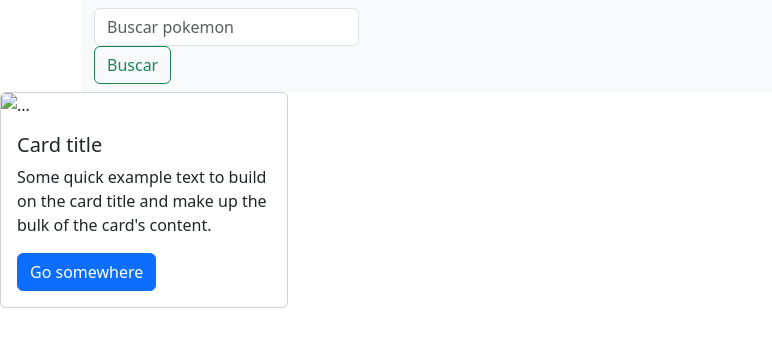
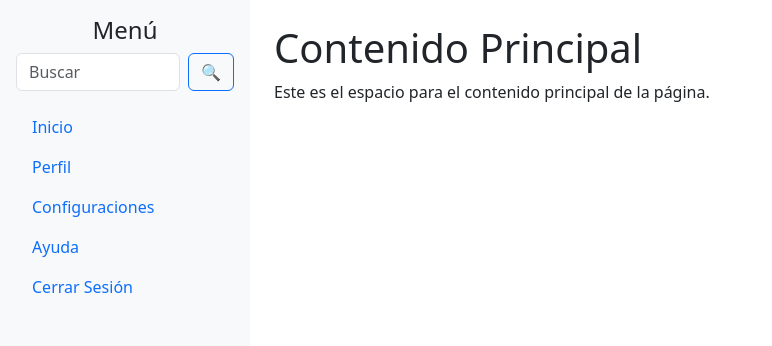
Before and after one commit to MauricioH123/Pok-API, a plain HTML site: page views/index.html in a window 1280 px wide. Shown: the whole page, without its empty margins (0-772 px from the left). Drawn offline with nearby package versions, Linux system fonts and the light colour scheme.

Commit message:
nuevo index con barra lateral

```diff
--- a/views/index.html
+++ b/views/index.html
@@ -1,50 +1,51 @@
 <!DOCTYPE html>
 <html lang="en">
-
 <head>
-    <meta charset="UTF-8">
-    <meta name="viewport" content="width=device-width, initial-scale=1.0">
-    <title>Navbar Example</title>
-    <!-- Bootstrap CSS -->
-    <link href="https://cdn.jsdelivr.net/npm/bootstrap@5.3.1/dist/css/bootstrap.min.css" rel="stylesheet">
+  <meta charset="UTF-8">
+  <meta name="viewport" content="width=device-width, initial-scale=1.0">
+  <title>Barra de Navegación Lateral</title>
+  <!-- Bootstrap CSS -->
+  <link href="https://cdn.jsdelivr.net/npm/bootstrap@5.3.3/dist/css/bootstrap.min.css" rel="stylesheet" integrity="sha384-QWTKZyjpPEjISv5WaRU9OFeRpok6YctnYmDr5pNlyT2bRjXh0JMhjY6hW+ALEwIH" crossorigin="anonymous">
 </head>
-
 <body>
-    <div class="container">
-        <nav class="navbar navbar-expand-lg bg-body-tertiary">
-            <div class="container-fluid">
-                    <form class="buscarP" role="search">
-                        <input class="form-control me-2" id="nombre" type="search" placeholder="Buscar pokemon" aria-label="Search">
-                        <button class="btn btn-outline-success" id="enviar" type="button">Buscar</button>
-                    </form>
-                </div>
-            </div>
-        </nav>
-<div class="row">
-
-</div>
-        <div class="row">
-            <div class="col">
-                <div class="card" style="width: 18rem;">
-                    <img src="..." class="card-img-top" alt="...">
-                    <div class="card-body">
-                        <h5 class="card-title">Card title</h5>
-                        <p class="card-text">Some quick example text to build on the card title and make up the bulk of
-                            the card's content.</p>
-                        <a href="#" class="btn btn-primary">Go somewhere</a>
-                    </div>
-                </div>
-            </div>
-
-
-        </div>
-
+  <div class="d-flex">
+    <!-- Sidebar -->
+    <div class="d-flex flex-column flex-shrink-0 p-3 bg-light" style="width: 250px; height: 100vh;">
+      <h4 class="text-center">Menú</h4>
+      <!-- Search Bar -->
+      <form class="d-flex mb-3" id="buscarPokemon">
+        <input class="form-control me-2" id="nombre" type="search" placeholder="Buscar" aria-label="Buscar">
+        <button class="btn btn-outline-primary" type="button" id="enviar">🔍</button>
+      </form>
+      <!-- Navigation Links -->
+      <ul class="nav nav-pills flex-column mb-auto">
+        <li class="nav-item">
+          <a href="#" class="nav-link" aria-current="page">Inicio</a>
+        </li>
+        <li>
+          <a href="#" class="nav-link">Perfil</a>
+        </li>
+        <li>
+          <a href="#" class="nav-link">Configuraciones</a>
+        </li>
+        <li>
+          <a href="#" class="nav-link">Ayuda</a>
+        </li>
+        <li>
+          <a href="#" class="nav-link">Cerrar Sesión</a>
+        </li>
+      </ul>
     </div>
 
-    <!-- Bootstrap JS and dependencies -->
-    <script src="https://cdn.jsdelivr.net/npm/bootstrap@5.3.1/dist/js/bootstrap.bundle.min.js"></script>
+    <!-- Main Content -->
+    <div class="p-4 w-100">
+      <h1>Contenido Principal</h1>
+      <p>Este es el espacio para el contenido principal de la página.</p>
+    </div>
+  </div>
 
-    <script src="../js/script.js"></script>
+  <!-- Bootstrap JS -->
+  <script src="https://cdn.jsdelivr.net/npm/bootstrap@5.3.3/dist/js/bootstrap.bundle.min.js" integrity="sha384-YvpcrYf0tY3lHB60NNkmXc5s9fDVZLESaAA55NDzOxhy9GkcIdslK1eN7N6jIeHz" crossorigin="anonymous"></script>
+  <script src="../js/script.js"></script>
 </body>
-
 </html>
```
